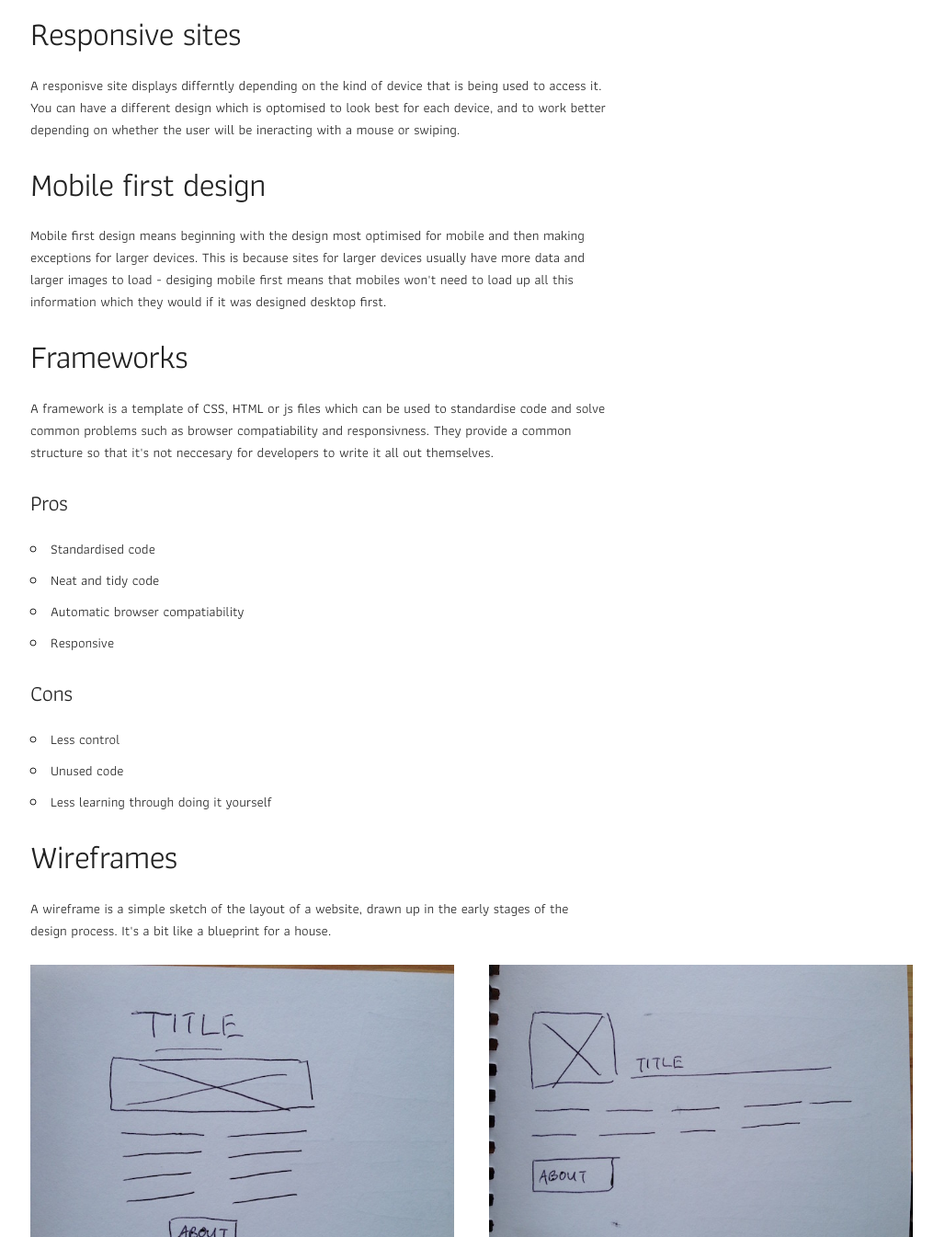
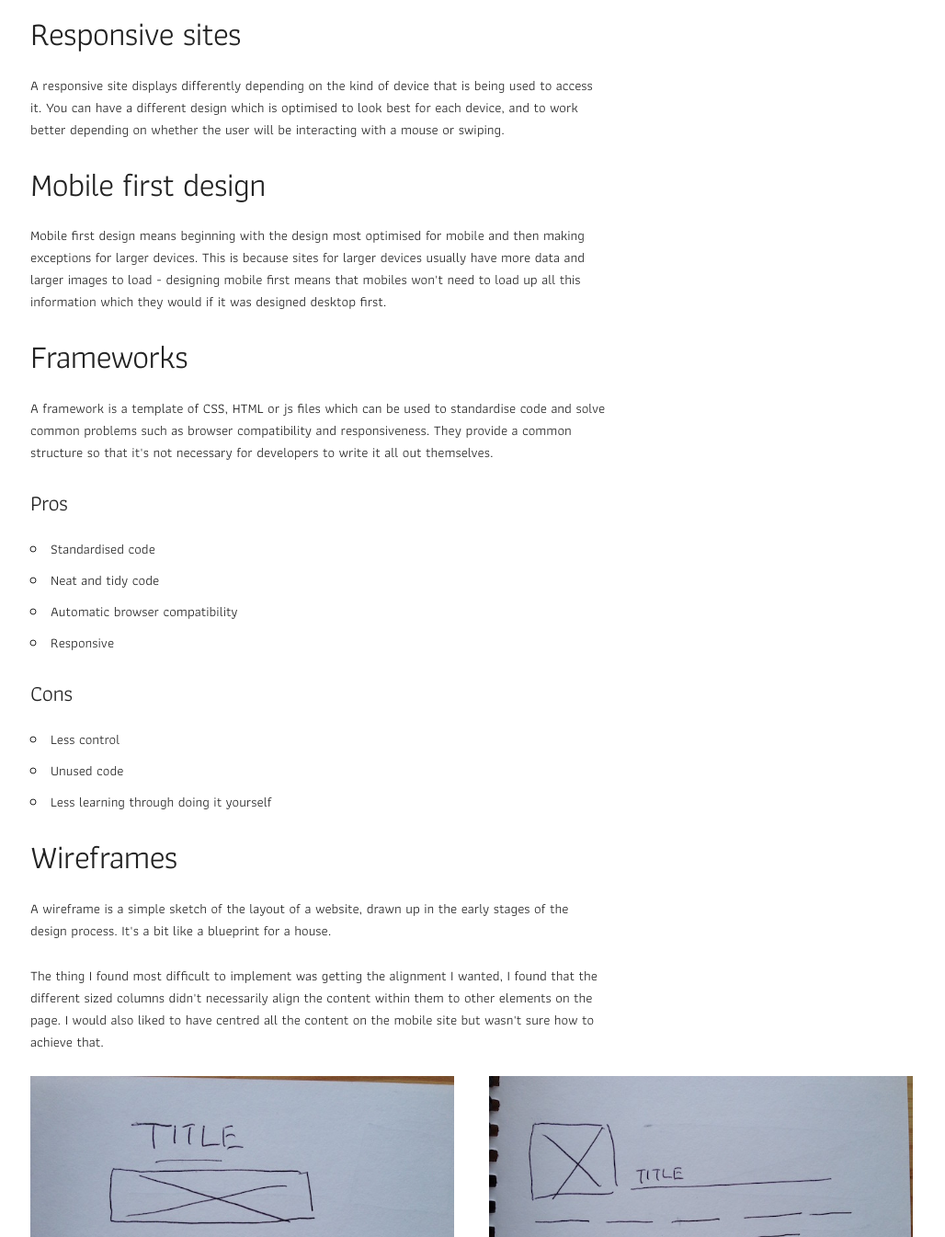
Before and after one commit to jeremy-liss/jeremy-liss.github.io, a plain HTML site: page blog/t3-design-to-web-blog.html in a window 1280 px wide. Shown: the part 288-1633 px from the top of the page at 92% size, without its empty margins (127-1155 px from the left). Drawn offline with nearby package versions, Linux system fonts and the light colour scheme.

Commit message:
update web blog

```diff
--- a/blog/t3-design-to-web-blog.html
+++ b/blog/t3-design-to-web-blog.html
@@ -33,23 +33,23 @@
         <div class="eight columns value">
           <h3>Responsive sites</h3>
           <p>
-            A responisve site displays differntly depending on the kind of device that is being used to access it. You can have a different design which is optomised to look best for each device, and to work better depending on whether the user will be ineracting with a mouse or swiping.
+            A responsive site displays differently depending on the kind of device that is being used to access it. You can have a different design which is optimised to look best for each device, and to work better depending on whether the user will be interacting with a mouse or swiping.
           </p>
 
           <h3>Mobile first design</h3>
           <p>
-            Mobile first design means beginning with the design most optimised for mobile and then making exceptions for larger devices. This is because sites for larger devices usually have more data and larger images to load - desiging mobile first means that mobiles won't need to load up all this information which they would if it was designed desktop first.
+            Mobile first design means beginning with the design most optimised for mobile and then making exceptions for larger devices. This is because sites for larger devices usually have more data and larger images to load - designing mobile first means that mobiles won't need to load up all this information which they would if it was designed desktop first.
           </p>
 
           <h3>Frameworks</h3>
           <p>
-            A framework is a template of CSS, HTML or js files which can be used to standardise code and solve common problems such as browser compatiability and responsivness. They provide a common structure so that it's not neccesary for developers to write it all out themselves.
+            A framework is a template of CSS, HTML or js files which can be used to standardise code and solve common problems such as browser compatibility and responsiveness. They provide a common structure so that it's not necessary for developers to write it all out themselves.
 
             <ul>
               <h5>Pros</h5>
               <li>Standardised code</li>
               <li>Neat and tidy code</li>
-              <li>Automatic browser compatiability</li>
+              <li>Automatic browser compatibility</li>
               <li>Responsive</li>
             </ul>
 
@@ -64,6 +64,9 @@
           <p>
             <h3>Wireframes</h3>
             A wireframe is a simple sketch of the layout of a website, drawn up in the early stages of the design process. It's a bit like a blueprint for a house.
+          </p>
+          <p>
+            The thing I found most difficult to implement was getting the alignment I wanted, I found that the different sized columns didn't necessarily align the content within them to other elements on the page. I would also liked to have centred all the content on the mobile site but wasn't sure how to achieve that.
           </p>
         </div>
       </div>
```
